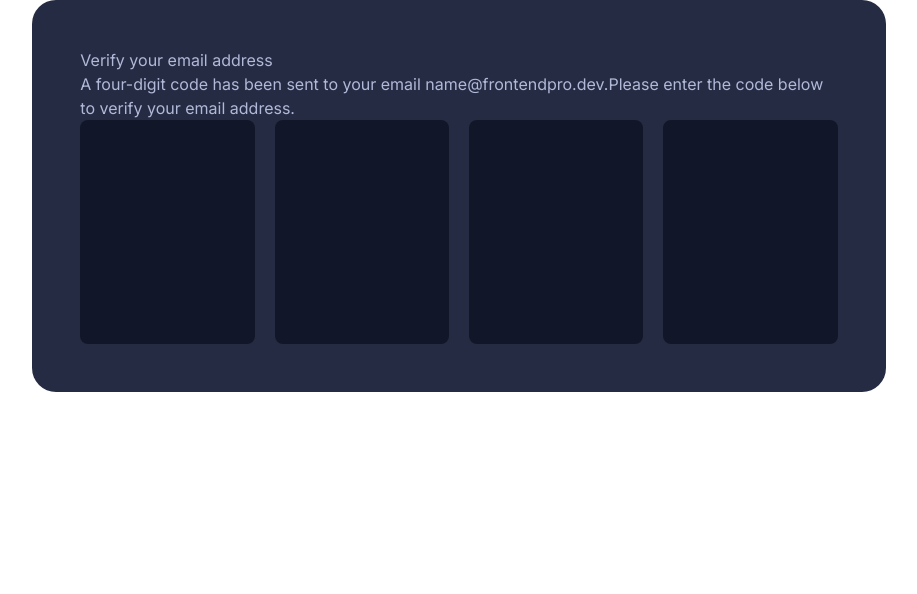
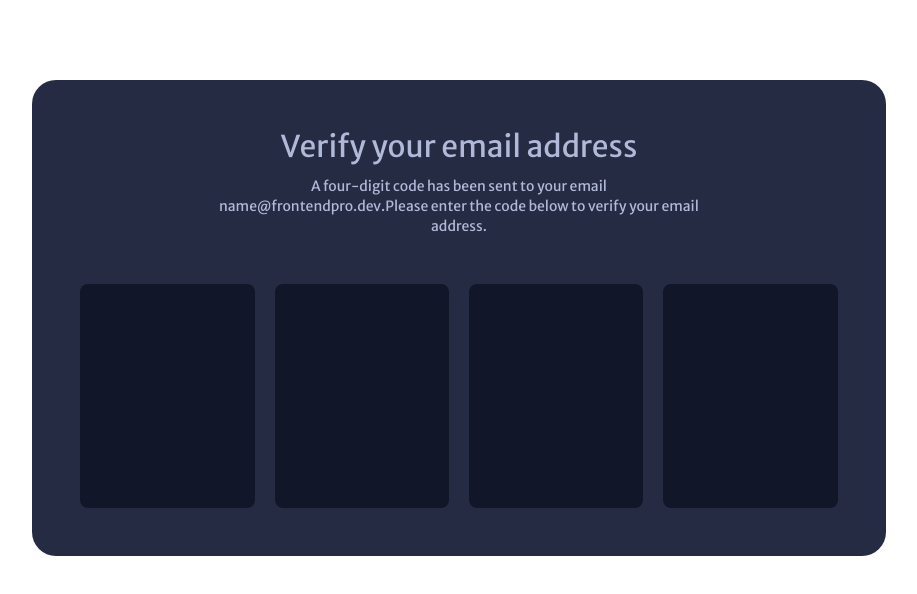
Before and after one commit to manitapaudel/otp-verifier, a Next.js app: page / in a window 1280 px wide. Shown: the top 594 px of the page, without its empty margins (181-1098 px from the left). Built offline with nearby package versions, Linux system fonts and the light colour scheme.

Commit message:
Update project fonts"

```diff
--- a/src/app/components/number-input/index.tsx
+++ b/src/app/components/number-input/index.tsx
@@ -10,11 +10,9 @@ const NumberInput = ({ name }: NumberInput) => {
   return (
     <input
       className="rounded-lg text-9xl text-center h-56 border-textColor bg-secondary text-textColor"
-      type="text"
+      type="number"
       name={name}
       value={value}
-      // maxLength={1}
-      size={1}
     />
   );
 };
--- a/src/app/layout.js
+++ b/src/app/layout.js
@@ -1,7 +1,11 @@
-import { Inter } from "next/font/google";
+import { Inter, Merriweather_Sans } from "next/font/google";
 import "./globals.css";
 
 const inter = Inter({ subsets: ["latin"] });
+const merriweather = Merriweather_Sans({
+  weight: ["400", "700"],
+  subsets: ["latin"],
+});
 
 export const metadata = {
   title: "Create Next App",
@@ -11,7 +15,9 @@ export const metadata = {
 export default function RootLayout({ children }) {
   return (
     <html lang="en">
-      <body className={inter.className}>{children}</body>
+      <body className={`${inter.className} ${merriweather.className}`}>
+        {children}
+      </body>
     </html>
   );
 }
--- a/src/app/page.js
+++ b/src/app/page.js
@@ -4,10 +4,10 @@ import NumberInput from "./components/number-input";
 
 export default function Home() {
   return (
-    <main className="flex text-textColor min-h-screen flex-col items-center justify-between">
+    <main className="flex text-textColor text-center font-merriweather min-h-screen flex-col items-center justify-between mt-20">
       <div className="bg-primary w-2/3 h-auto p-12 rounded-3xl">
-        <h1>Verify your email address</h1>
-        <p>
+        <h1 className="text-3xl">Verify your email address</h1>
+        <p className="text-sm w-2/3 mx-auto mt-3 mb-12">
           A four-digit code has been sent to your email
           name@frontendpro.dev.Please enter the code below to verify your email
           address.
```
